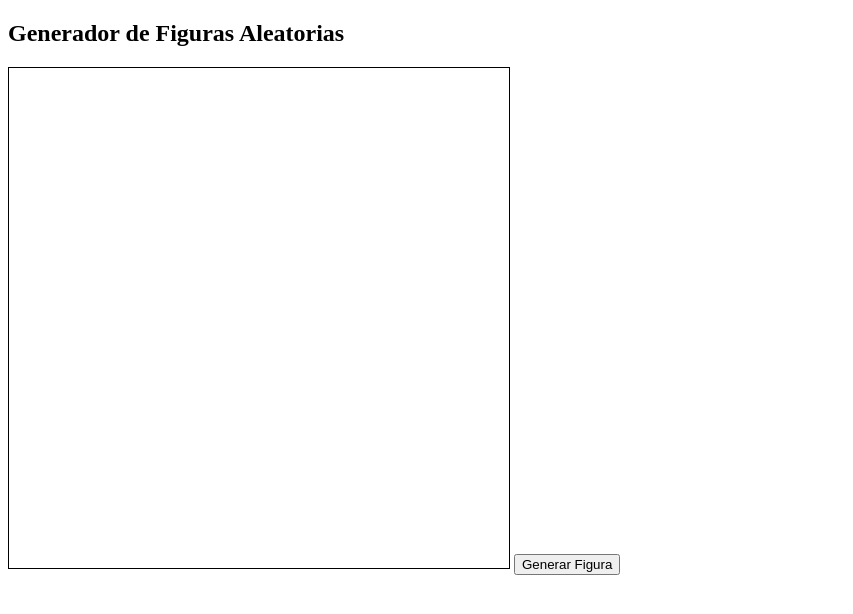
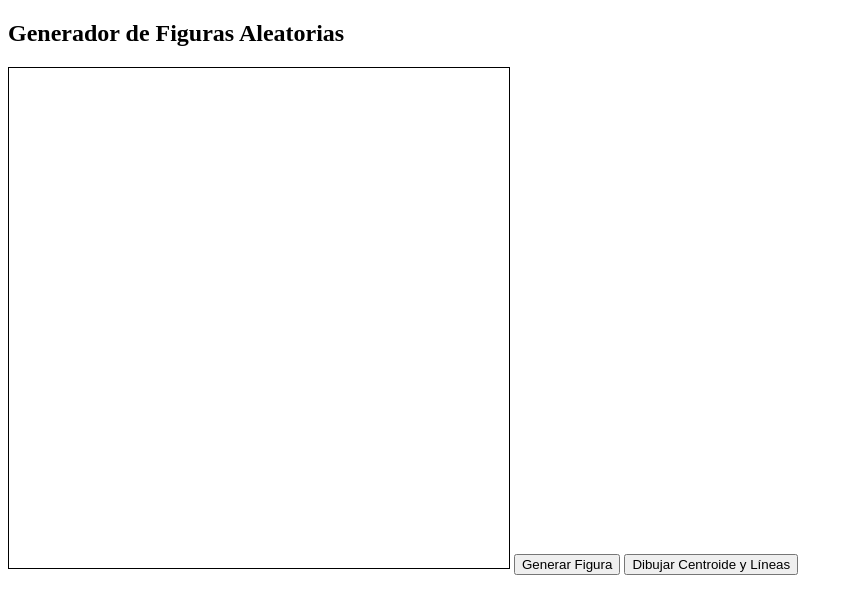
Before and after one commit to LuceroRueda/ICG-MUL-A-2024-2, a plain HTML site: page AC-03OCT/vectorizado.html in a window 1280 px wide. Shown: the whole page, without its empty margins (0-853 px from the left). Drawn offline with Linux system fonts and the light colour scheme.

Commit message:
Commit 2, se implementó la función botón

```diff
--- a/AC-03OCT/vectorizado.html
+++ b/AC-03OCT/vectorizado.html
@@ -14,6 +14,7 @@
     <h2>Generador de Figuras Aleatorias</h2>
     <svg id="svgCanvas" width="500" height="500"></svg>
     <button id="generate">Generar Figura</button>
+    <button id="drawCentroid">Dibujar Centroide y Líneas</button>
     <p id="result"></p>
 
     <!-- Enlace al archivo JavaScript externo -->
```
